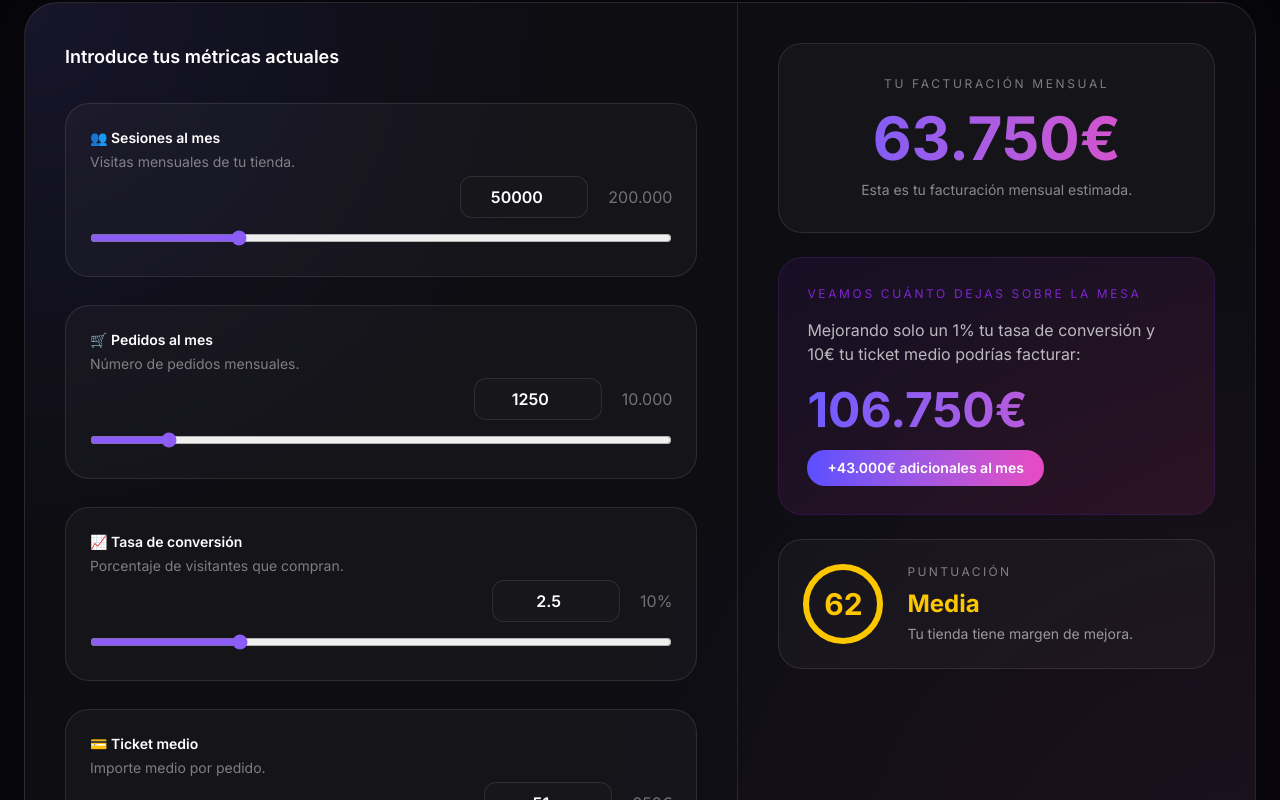
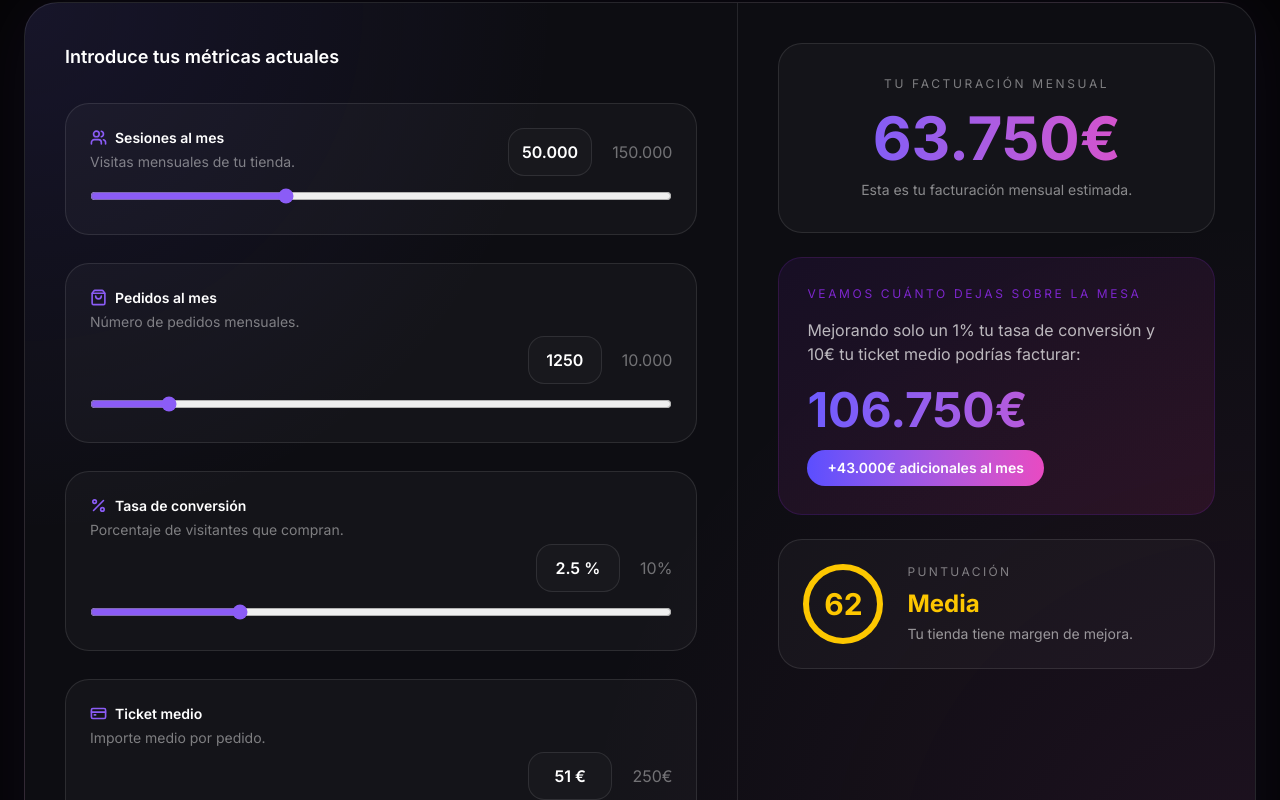
Before and after one commit to MaikelScalate/scalatelab, a Next.js app: page / in a window 1280 px wide. Shown: the part 3000-3800 px from the top of the page. Built offline with nearby package versions, Linux system fonts and the light colour scheme.

Commit message:
Mejorar diseño

```diff
--- a/app/components/ui/Calculator.tsx
+++ b/app/components/ui/Calculator.tsx
@@ -1,6 +1,13 @@
 "use client";
 
 import { useState } from "react";
+
+import {
+  Users,
+  ShoppingBag,
+  Percent,
+  CreditCard,
+} from "lucide-react";
 
 export default function Calculator() {
 
@@ -61,36 +68,48 @@ style={{
     "
   >
 
-    <p className="text-sm font-semibold text-white">
-      👥 Sesiones al mes
+    <div className="flex items-start justify-between gap-8">
+
+  <div>
+
+    <p className="flex items-center gap-2 text-sm font-semibold text-white">
+      <Users
+        size={17}
+        strokeWidth={2.3}
+        className="text-[#8B5CF6]"
+      />
+      Sesiones al mes
     </p>
 
     <p className="mt-1 text-sm text-white/45">
       Visitas mensuales de tu tienda.
     </p>
 
-    <div
-className="
-mt-1
-flex
-items-center
-justify-end
-gap-5
-"
->
+  </div>
 
+  <div className="flex items-center gap-5">
       <input
-  type="number"
-  value={sessions}
+  style={{
+    width: `${Math.max(
+      sessions.toLocaleString("es-ES").length + 2,
+      8
+    )}ch`,
+  }}
+  type="text"
+  inputMode="numeric"
+  pattern="[0-9]*"
+  value={sessions.toLocaleString("es-ES")}
   min={500}
-  max={200000}
+  max={150000}
   step={500}
   onChange={(e) => {
 
-    let value = Number(e.target.value);
+    let value = Number(
+  e.target.value.replace(/\./g, "")
+);
 
     if (value < 500) value = 500;
-    if (value > 200000) value = 200000;
+    if (value > 150000) value = 150000;
 
     setSessions(value);
 
@@ -103,12 +122,13 @@ setOrders(newOrders);
 
   }}
   className="
-    w-32
-    rounded-xl
+    w-auto
+    rounded-2xl
     border
     border-white/10
-    bg-[#16161B]
-    py-2
+    bg-[#18181D]
+    h-12
+px-3
     text-center
     font-semibold
     text-white
@@ -117,15 +137,17 @@ setOrders(newOrders);
 />
 
       <span className="text-white/40">
-        200.000
+  150.000
 </span>
+
+</div>
 
 </div>
 
 <input
   type="range"
   min="500"
-max="200000"
+max="150000"
 step="500"
   value={sessions}
   onChange={(e) => {
@@ -158,8 +180,13 @@ step="500"
     p-6
   "
 >
-  <p className="text-sm font-semibold text-white">
-    🛒 Pedidos al mes
+  <p className="flex items-center gap-2 text-sm font-semibold text-white">
+  <ShoppingBag
+    size={17}
+    strokeWidth={2.3}
+    className="text-[#8B5CF6]"
+  />
+  Pedidos al mes
 </p>
 
   <p className="mt-1 text-sm text-white/45">
@@ -169,14 +196,24 @@ step="500"
   <div className="mt-1 flex items-center justify-end gap-5">
 
     <input
-  type="number"
-  value={orders}
+  type="text"
+inputMode="numeric"
+pattern="[0-9]*"
+value={orders.toLocaleString("es-ES")}
+  style={{
+  width: `${Math.max(
+    orders.toLocaleString("es-ES").length + 2,
+    7
+  )}ch`,
+}}
   min={1}
   max={10000}
   step={1}
   onChange={(e) => {
 
-  let value = Number(e.target.value);
+  let value = Number(
+  e.target.value.replace(/\./g, "")
+);
 
   if (value < 1) value = 1;
   if (value > 10000) value = 10000;
@@ -196,12 +233,13 @@ step="500"
 
 }}
   className="
-    w-32
-    rounded-xl
+    w-auto
+    rounded-2xl
     border
     border-white/10
-    bg-[#16161B]
-    py-2
+    bg-[#18181D]
+    h-12
+px-3
     text-center
     font-semibold
     text-white
@@ -248,8 +286,13 @@ step="1"
     p-6
   "
 >
-  <p className="text-sm font-semibold text-white">
-    📈 Tasa de conversión
+  <p className="flex items-center gap-2 text-sm font-semibold text-white">
+  <Percent
+    size={17}
+    strokeWidth={2.3}
+    className="text-[#8B5CF6]"
+  />
+  Tasa de conversión
 </p>
 
   <p className="mt-1 text-sm text-white/45">
@@ -259,14 +302,26 @@ step="1"
   <div className="mt-1 flex items-center justify-end gap-5">
 
     <input
-  type="number"
-  value={conversion}
+ type="text"
+inputMode="decimal"
+value={`${conversion.toFixed(1)} %`}
+style={{
+  width: `${Math.max(
+    `${conversion.toFixed(1)} %`.length + 3,
+    8
+  )}ch`,
+}}
   min={0}
   max={10}
   step={0.1}
   onChange={(e) => {
 
-    let value = Number(e.target.value);
+    let value = Number(
+  e.target.value
+    .replace("%", "")
+    .replace(",", ".")
+    .trim()
+);
 
     if (value < 0) value = 0;
     if (value > 10) value = 10;
@@ -281,12 +336,13 @@ step="1"
 
   }}
   className="
-    w-32
-    rounded-xl
+    w-auto
+    rounded-2xl
     border
     border-white/10
-    bg-[#16161B]
-    py-2
+    bg-[#18181D]
+    h-12
+px-3
     text-center
     font-semibold
     text-white
@@ -335,8 +391,13 @@ step="1"
     p-6
   "
 >
-  <p className="text-sm font-semibold text-white">
-    💳 Ticket medio
+  <p className="flex items-center gap-2 text-sm font-semibold text-white">
+  <CreditCard
+    size={17}
+    strokeWidth={2.3}
+    className="text-[#8B5CF6]"
+  />
+  Ticket medio
 </p>
 
   <p className="mt-1 text-sm text-white/45">
@@ -346,14 +407,27 @@ step="1"
   <div className="mt-1 flex items-center justify-end gap-5">
 
     <input
-  type="number"
-  value={ticket}
+    style={{
+  width: `${Math.max(
+    `${ticket.toLocaleString("es-ES")} €`.length + 3,
+    8
+  )}ch`,
+}}
+  type="text"
+inputMode="numeric"
+pattern="[0-9]*"
+value={`${ticket.toLocaleString("es-ES")} €`}
   min={10}
   max={250}
   step={1}
   onChange={(e) => {
 
-    let value = Number(e.target.value);
+    let value = Number(
+  e.target.value
+    .replace(/\./g, "")
+    .replace("€", "")
+    .trim()
+);
 
     if (value < 10) value = 10;
     if (value > 250) value = 250;
@@ -362,12 +436,13 @@ step="1"
 
   }}
   className="
-    w-32
-    rounded-xl
+    w-auto
+    rounded-2xl
     border
     border-white/10
-    bg-[#16161B]
-    py-2
+    bg-[#18181D]
+    h-12
+px-3
     text-center
     font-semibold
     text-white
--- a/package.json
+++ b/package.json
@@ -9,7 +9,7 @@
     "lint": "eslint"
   },
   "dependencies": {
-    "lucide-react": "^1.27.0",
+    "lucide-react": "^1.28.0",
     "motion": "^12.42.2",
     "next": "16.2.12",
     "react": "19.2.4",
```
Also changed, not shown: 1 other file (tests, documents, lock files or other folders). Lines whose indentation alone changed are shown as unchanged.
